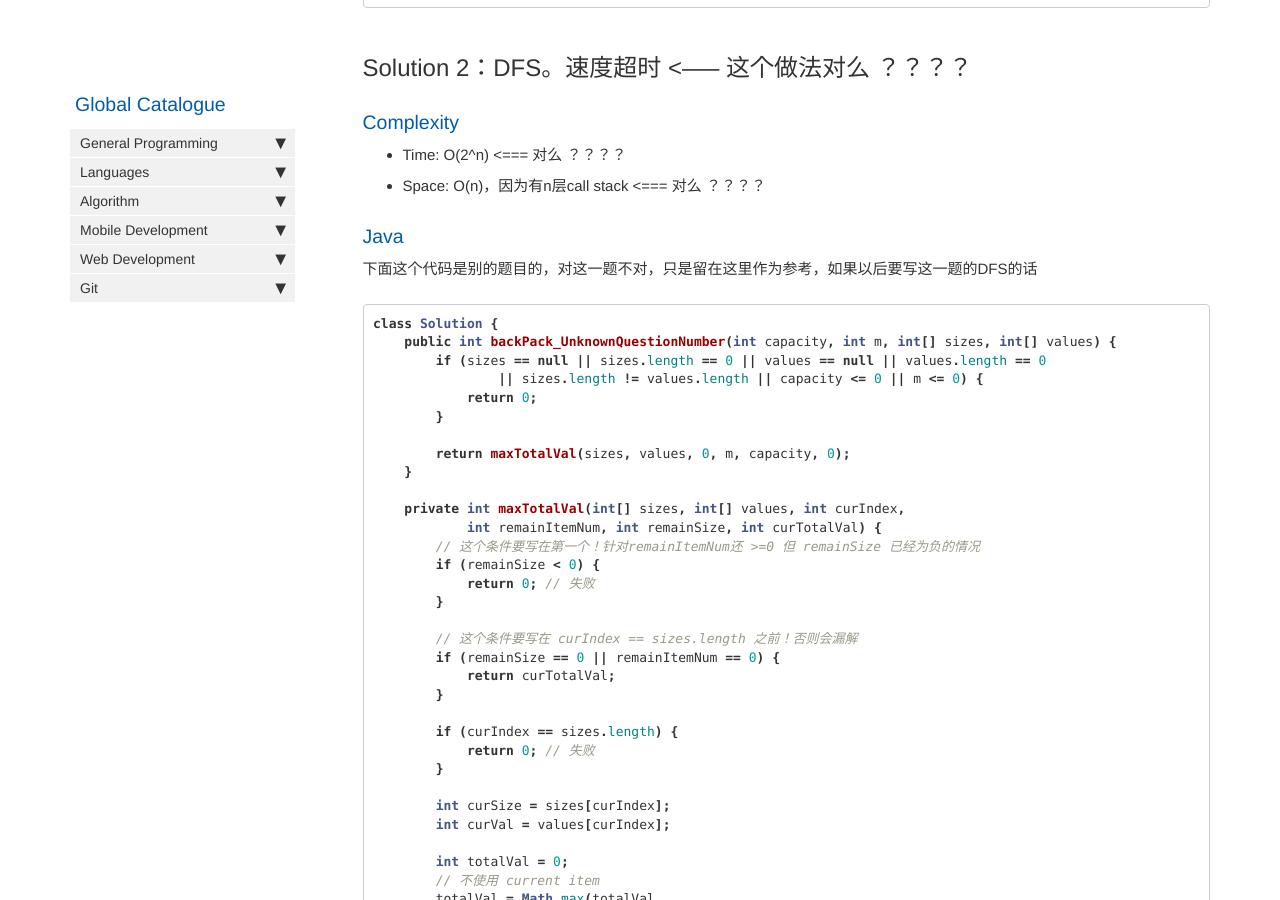
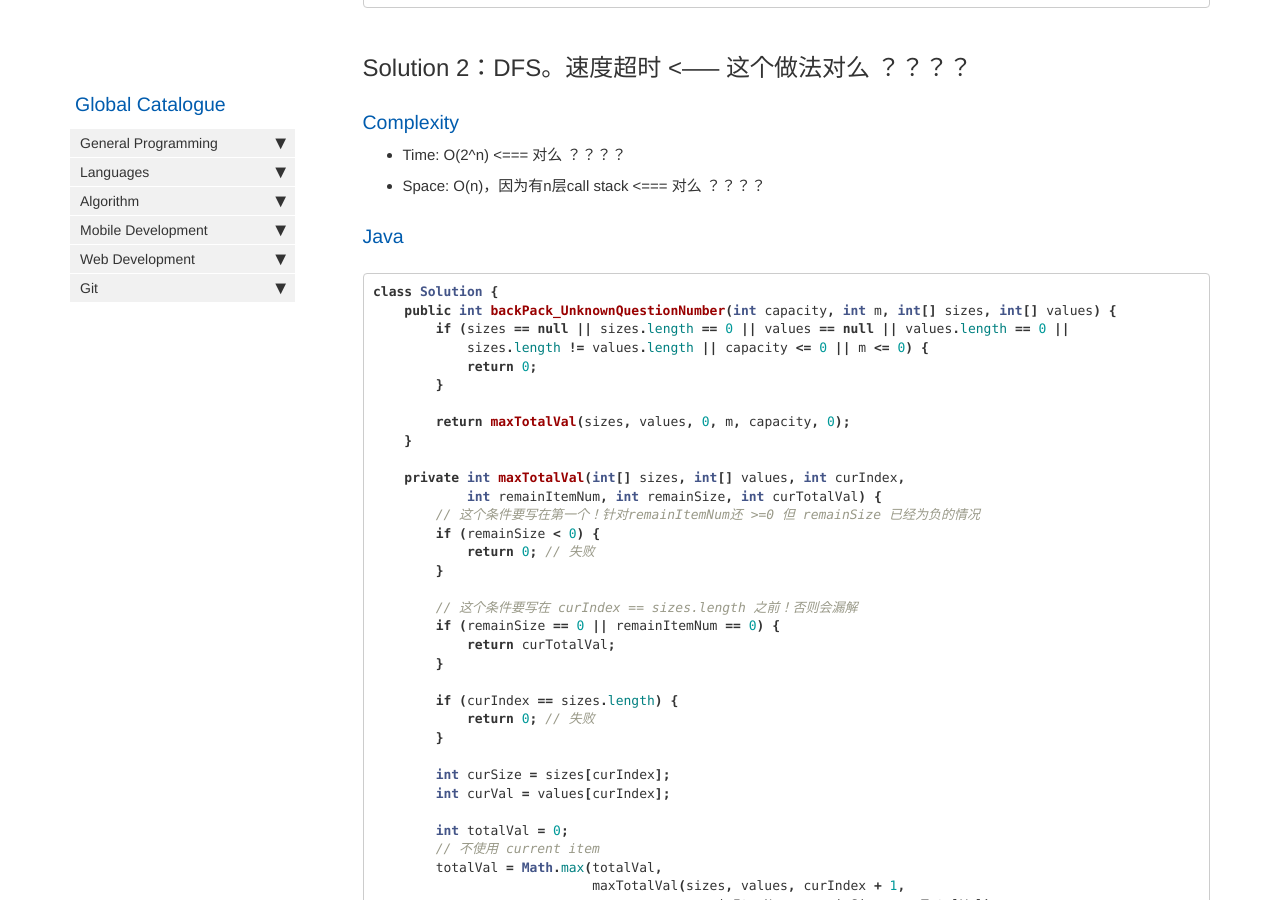
Before and after one commit to HungryOrc/hungryorc.github.io, a Jekyll site: the page built from pages/algorithm/algorithm_backpack_01_2Attr_limitItemNum_returnMaxTotalVal.md, in a window 1280 px wide and 900 px high, scrolled down 2581 px. Built offline with Jekyll 4.4.1, drawn with Linux system fonts in a browser that asks for light colours; nearby versions of some CDN libraries; comment, search, counter and statistics services are not loaded.

Commit message:
Update algorithm_backpack_01_2Attr_limitItemNum_returnMaxTotalVal.md

````diff
--- a/pages/algorithm/algorithm_backpack_01_2Attr_limitItemNum_returnMaxTotalVal.md
+++ b/pages/algorithm/algorithm_backpack_01_2Attr_limitItemNum_returnMaxTotalVal.md
@@ -114,12 +114,11 @@ Offset One方法不能降低时间和空间复杂度
 * Space: O(n)，因为有n层call stack <=== 对么 ？？？？
 
 ### Java
-下面这个代码是别的题目的，对这一题不对，只是留在这里作为参考，如果以后要写这一题的DFS的话
 ```java
 class Solution {
     public int backPack_UnknownQuestionNumber(int capacity, int m, int[] sizes, int[] values) {
-        if (sizes == null || sizes.length == 0 || values == null || values.length == 0
-                || sizes.length != values.length || capacity <= 0 || m <= 0) {
+        if (sizes == null || sizes.length == 0 || values == null || values.length == 0 ||
+            sizes.length != values.length || capacity <= 0 || m <= 0) {
             return 0;
         }
 
````
